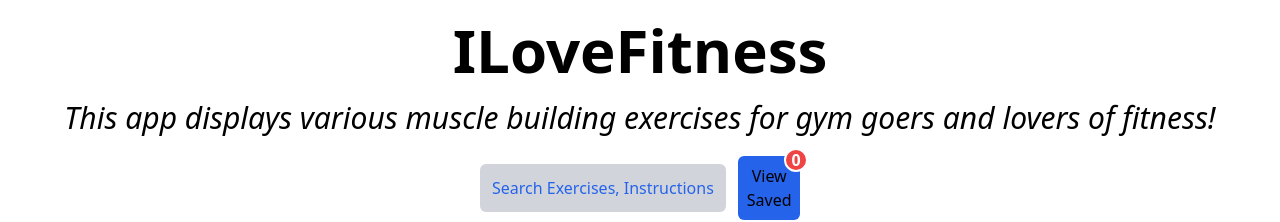
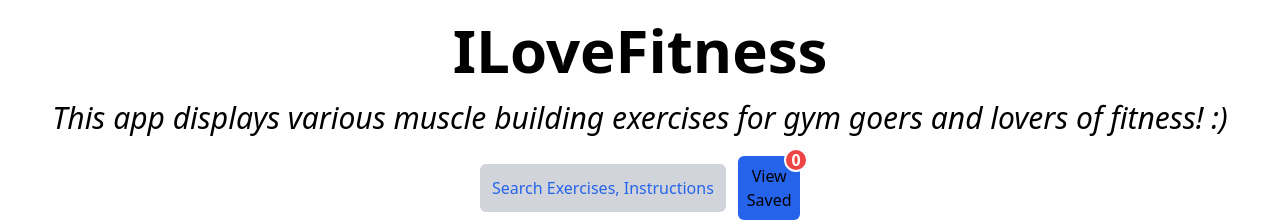
Before and after one commit to MohamadElgendy23/ILoveFitness, a React (Vite) app: page / in a window 1280 px wide. Shown: the top 222 px of the page. Built offline with nearby package versions, Linux system fonts and the light colour scheme.

Commit message:
added smiley face

```diff
--- a/src/App.jsx
+++ b/src/App.jsx
@@ -44,7 +44,7 @@ function App() {
       <h1 className="font-bold text-6xl">ILoveFitness</h1>
       <p className="italic text-3xl">
         This app displays various muscle building exercises for gym goers and
-        lovers of fitness!
+        lovers of fitness! :)
       </p>
       <div className="flex items-center justify-center gap-3 w-1/4">
         <div className="relative w-full">
```
